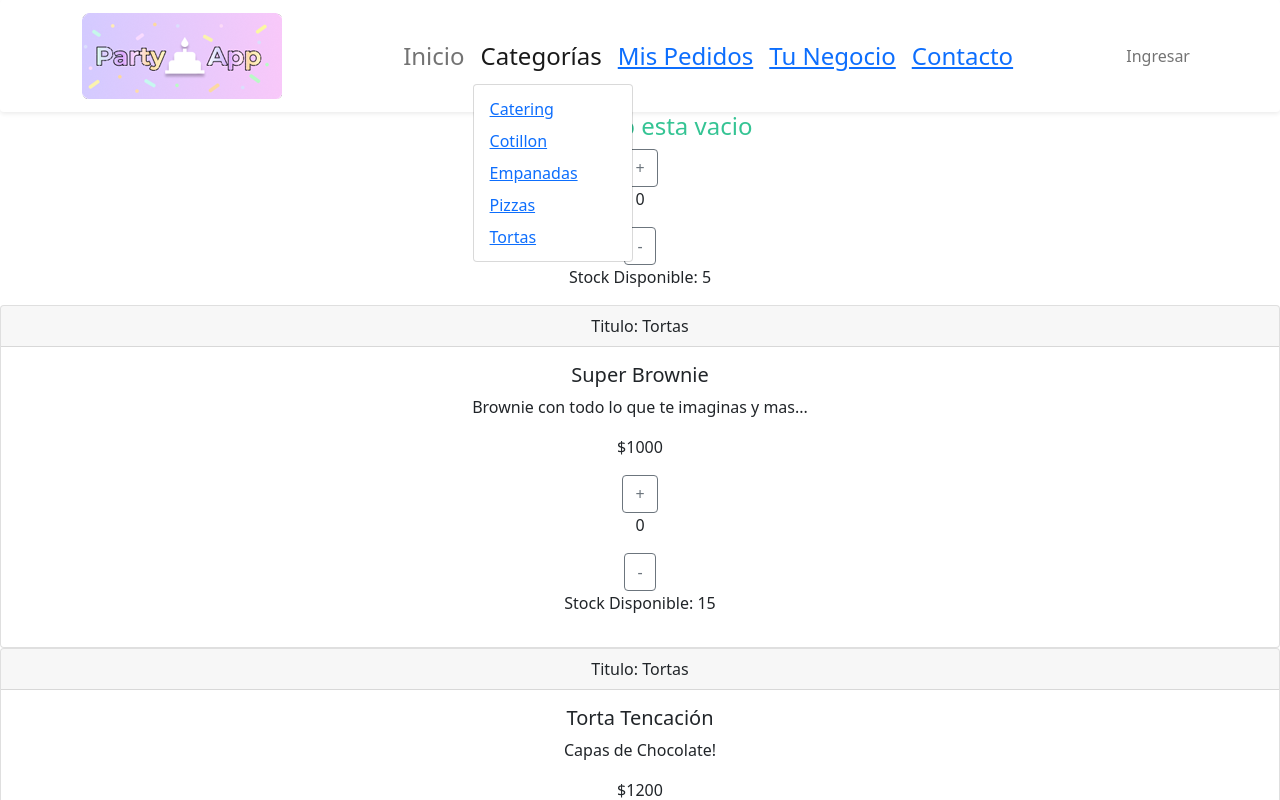
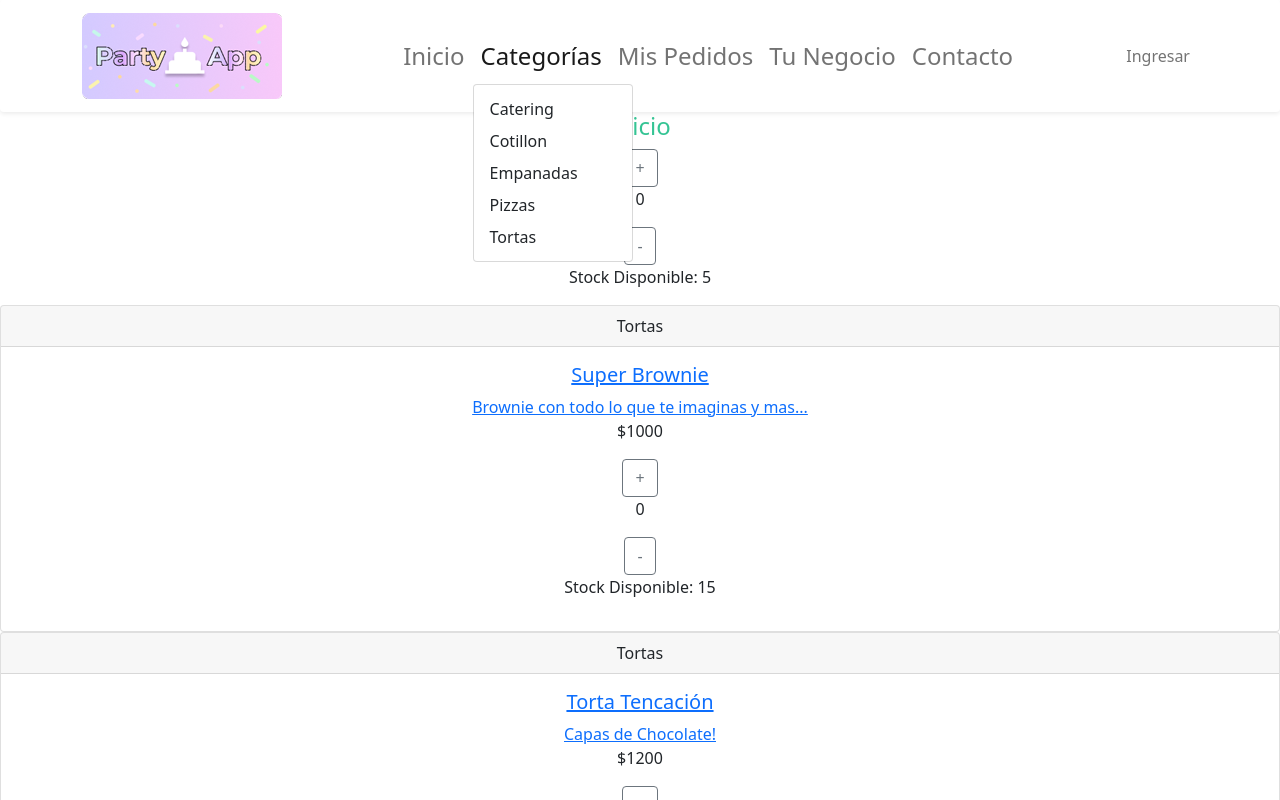
Before and after one commit to zeam2003/partyappweb, a React (Create React App) app: page / in a window 1280 px wide. Both pictures are taken after a click on the button "Categorías". Shown: the top 800 px of the page. Built offline with nearby package versions, Linux system fonts and the light colour scheme.

Commit message:
solucion de errores y mejoras

```diff
--- a/src/App.css
+++ b/src/App.css
@@ -23,3 +23,9 @@
 #navbarScrollingDropdown::after {
     display: none;
 }
+
+.spinner-center {
+    display: flex;
+    align-items: center;
+    justify-content: center;
+}
--- a/src/App.js
+++ b/src/App.js
@@ -3,6 +3,9 @@ import './App.css';
 import ItemListContainer from './components/Items/ItemListContainer'
 import NavBar from '../src/components/NavBar/NavBar'
 import { BrowserRouter, Switch, Route, Link } from 'react-router-dom'
+import ItemDetailContainer from './components/Items/itemDetailContainer/ItemDetailContainer';
+import ItemList from './components/Items/itemList/ItemList';
+import SpinnerGlobal from './components/varios/Spiner';
 
 
 function App() {
@@ -14,11 +17,28 @@ function App() {
         <NavBar />
         <Switch>
             <Route path="/" exact>
-                <ItemListContainer text = "Tu carrito esta vacio" />
+                <ItemListContainer text = "Inicio" />
             </Route>
-            <Route path="/catering" exact>
-                <ItemListContainer text = "Tu carrito esta vacio" />
+
+            <Route path="/mispedidos" exact>
+                <ItemListContainer text = "Mis Pedidos" />
             </Route>
+            <Route path="/tunegocio" exact>
+                <ItemListContainer text = "Tu Negocio" />
+            </Route>
+            <Route path="/contacto" exact component={SpinnerGlobal}>
+                <ItemListContainer text = "Contacto" />
+            </Route>
+            <Route path="/ingresar" exact>
+                <ItemListContainer text = "Ingresar" />
+            </Route>
+            <Route path="/:categoria/" exact component={SpinnerGlobal}>
+                <ItemList text = "Por id" />
+            </Route>
+            <Route path="/:categoria/:id" exact>
+                <ItemDetailContainer text = "Por id" />
+            </Route>
+
 
         </Switch>
 
--- a/src/components/Items/ItemListContainer.jsx
+++ b/src/components/Items/ItemListContainer.jsx
@@ -4,6 +4,8 @@ import ItemList from '../Items/itemList/ItemList'
 import ItemDetailContainer from './itemDetailContainer/ItemDetailContainer'
 
 export default function ItemListContainer(props) {
+
+
     return (
         <>
             <div className="text-center">
@@ -11,7 +13,7 @@ export default function ItemListContainer(props) {
             </div>
             <ItemCount stock='5'></ItemCount>
             <ItemList/>
-            <ItemDetailContainer />
+            {/*<ItemDetailContainer />*/}
         </>
     )
 }
--- a/src/components/Items/itemDetailContainer/ItemDetailContainer.jsx
+++ b/src/components/Items/itemDetailContainer/ItemDetailContainer.jsx
@@ -1,6 +1,7 @@
 import React, {useState, useEffect} from 'react'
 import data from '../../../data/data'
 import ItemDetail from '../../Items/itemDetailContainer/itemDetail/ItemDetail'
+import { useParams } from 'react-router-dom'
 
 
 
@@ -8,6 +9,9 @@ const ItemDetailContainer = () => {
 
     const [producto, setProducto] = useState([])
     const [cargando, setCargando] = useState(true)
+
+    const  {id} = useParams()
+
 
     useEffect(() => {
         const productos = () => {
@@ -18,7 +22,7 @@ const ItemDetailContainer = () => {
             })
         }
         productos().then((items) => {
-            const producto = items.find(producto => producto.id === '1')
+            const producto = items.find(producto => producto.id === id)
             setProducto(producto)
             // console.log(items);
             setCargando(false)
--- a/src/components/Items/itemList/ItemList.jsx
+++ b/src/components/Items/itemList/ItemList.jsx
@@ -2,33 +2,47 @@ import React, {useState, useEffect} from 'react'
 import data from '../../../data/data'
 import Item from '../../Items/itemList/item/Item'
 
+import { useParams } from 'react-router-dom'
+import SpinnerGlobal from '../../varios/Spiner'
 
 
 const ItemList = () => {
 
+    const { categoria } = useParams()
+    // console.log(categoria);
     const [productos, setProductos] = useState([])
     const [cargando, setCargando] = useState(true)
 
     useEffect(() => {
         const productos = () => {
             return new Promise((resolve, reject) => {
+                setCargando(true)
                 setTimeout(() => {
                     resolve(data)
                 }, 2000);
             })
         }
         productos().then((items) => {
-            setProductos(items)
-            console.log(items);
-            setCargando(false)
+            if(categoria != null || '') {
+               const productosFiltrados = items.filter(( producto ) => producto.categoria === categoria)
+               setProductos(productosFiltrados)
+                // console.log(items);
+               setCargando(false)
+            } else {
+                setProductos(items)
+                // console.log('no es igual la categoria',items);
+                setCargando(false)
+            }
+
         })
-    },[])
+    },[categoria])
 
     return(
         <>
-        {cargando ? <h3>Cargando...</h3> :
+        {cargando ? <SpinnerGlobal></SpinnerGlobal>
+             :
         productos.map((producto)=>
-            <Item key={producto.id} nombre={producto.nombre} desc={producto.desc} precio={producto.precio} categoria={producto.categoria} stock={producto.stock}/>
+            <Item key={producto.id} nombre={producto.nombre} desc={producto.desc} precio={producto.precio} categoria={producto.categoria} stock={producto.stock} id={producto.id}/>
         )
         }
         </>
--- a/src/components/Items/itemList/item/Item.jsx
+++ b/src/components/Items/itemList/item/Item.jsx
@@ -1,27 +1,32 @@
 import ItemCount from '../../ItemCount'
 import { Card, Button } from 'react-bootstrap'
+import { Link } from 'react-router-dom'
 
-const Item = ({nombre, desc, precio, categoria, stock}) => {
+const Item = ({nombre, desc, precio, categoria, stock, id}) => {
     return (
        <>
+       <div>
 
-       <div>
             <Card className="text-center">
-       <Card.Header>Titulo: {categoria}</Card.Header>
+
+            <Card.Header className="text-capitalize">{categoria}</Card.Header>
+
             <Card.Body>
+            <Link to={`/${categoria}/${id}`}>
                 <Card.Title>{nombre}</Card.Title>
                 <Card.Text>
                 {desc}
                 </Card.Text>
+            </Link>
                 <Card.Text>
                 ${precio}
                 </Card.Text>
                 <ItemCount stock={stock}/>
             </Card.Body>
             </Card>
-       </div>
 
 
+       </div>
        </>
     )
 }
--- a/src/components/NavBar/NavBar.jsx
+++ b/src/components/NavBar/NavBar.jsx
@@ -12,21 +12,20 @@ export default function NavBar() {
         <Navbar.Toggle aria-controls="responsive-navbar-nav" />
         <Navbar.Collapse id="responsive-navbar-nav">
           <Nav className="m-auto fuente-Nav">
-            <Nav.Link ><Link to="/"></Link>Inicio</Nav.Link>
+            <Nav.Link as={Link} to={"/"} >Inicio</Nav.Link>
             <NavDropdown title="Categorías" id="navbarScrollingDropdown">
-
-            <NavDropdown.Item ><Link to="/catering">Catering</Link></NavDropdown.Item>
-            <NavDropdown.Item ><Link to="/cotillon">Cotillon</Link></NavDropdown.Item>
-            <NavDropdown.Item ><Link to="/empanadas">Empanadas</Link></NavDropdown.Item>
-            <NavDropdown.Item ><Link to="/pizzas">Pizzas</Link></NavDropdown.Item>
-            <NavDropdown.Item ><Link to="/tortas">Tortas</Link></NavDropdown.Item>
+            <NavDropdown.Item as={Link} to={"/catering"}>Catering</NavDropdown.Item>
+            <NavDropdown.Item as={Link} to={"/cotillon"}>Cotillon</NavDropdown.Item>
+            <NavDropdown.Item as={Link} to={"/empanadas"}>Empanadas</NavDropdown.Item>
+            <NavDropdown.Item as={Link} to={"/pizzas"}>Pizzas</NavDropdown.Item>
+            <NavDropdown.Item as={Link} to={"/tortas"}>Tortas</NavDropdown.Item>
             </NavDropdown>
-            <Nav.Link ><Link to="/">Mis Pedidos</Link></Nav.Link>
-            <Nav.Link ><Link to="/">Tu Negocio</Link></Nav.Link>
-            <Nav.Link ><Link to="/">Contacto</Link></Nav.Link>
+            <Nav.Link  as={Link} to={"/mispedidos"}>Mis Pedidos</Nav.Link>
+            <Nav.Link as={Link} to={"/tunegocio"}>Tu Negocio</Nav.Link>
+            <Nav.Link as={Link} to={"/contacto"}>Contacto</Nav.Link>
           </Nav>
           <Nav>
-            <Nav.Link href="#deets">Ingresar</Nav.Link>
+            <Nav.Link as={Link} to={"/ingresar"}>Ingresar</Nav.Link>
           </Nav>
         </Navbar.Collapse>
         </Container>
--- /dev/null
+++ b/src/components/varios/Spiner.jsx
@@ -0,0 +1,15 @@
+import { Spinner } from 'react-bootstrap'
+
+const SpinnerGlobal = () => {
+    return(
+        <>
+        <div className="spinner-center">
+        <Spinner animation="border" variant="primary" size="lg"></Spinner><span > Cargando...</span>
+        </div>
+
+        </>
+    )
+
+}
+
+export default SpinnerGlobal
--- a/src/data/data.js
+++ b/src/data/data.js
@@ -3,7 +3,7 @@ const data = [{
         nombre: 'Super Brownie',
         desc: 'Brownie con todo lo que te imaginas y mas...',
         precio: '1000',
-        categoria: 'Tortas',
+        categoria: 'tortas',
         stock: '15',
         negocio: 'Pepe Tortas',
         imagen: './iamges/tortabrownie.jpg'
@@ -13,7 +13,7 @@ const data = [{
         nombre: 'Torta Tencación',
         desc: 'Capas de Chocolate!',
         precio: '1200',
-        categoria: 'Tortas',
+        categoria: 'tortas',
         stock: '12',
         negocio: 'Tor-tita',
         imagen: './iamges/tortatentacion.jpg'
@@ -23,7 +23,7 @@ const data = [{
         nombre: 'Cheese Cake',
         desc: 'Estilo Americana',
         precio: '1600',
-        categoria: 'Tortas',
+        categoria: 'tortas',
         stock: '5',
         negocio: 'Delicadas',
         imagen: './iamges/cheesecake.jpg'
@@ -33,7 +33,7 @@ const data = [{
         nombre: 'Jamon y Morrones',
         desc: 'Clasica Jamon y Morrones',
         precio: '750',
-        categoria: 'Pizzas',
+        categoria: 'pizzas',
         stock: '60',
         negocio: 'Don Pizza',
         imagen: './iamges/jym.jpg'
@@ -43,7 +43,7 @@ const data = [{
         nombre: 'Muzzarella',
         desc: 'Pura Muzza',
         precio: '700',
-        categoria: 'Pizzas',
+        categoria: 'pizzas',
         stock: '100',
         negocio: 'Don Pizza',
         imagen: './iamges/muzza.jpg'
@@ -53,7 +53,7 @@ const data = [{
         nombre: 'Mexicana de Carne',
         desc: 'Base de tomate y queso cubierta con carne picada, cebolla y rodajas de aguacate',
         precio: '1200',
-        categoria: 'Pizzas',
+        categoria: 'pizzas',
         stock: '20',
         negocio: 'Don Pizza',
         imagen: './iamges/mc.jpg'
@@ -63,7 +63,7 @@ const data = [{
         nombre: 'Pizza Blanca',
         desc: 'No lleva tomate, ni carne, pero está llena de sabor y personalidad gracias al conjunto de quesos que lleva',
         precio: '1200',
-        categoria: 'Pizzas',
+        categoria: 'pizzas',
         stock: '20',
         negocio: 'Don Pizza',
         imagen: './iamges/mc.jpg'
@@ -73,7 +73,7 @@ const data = [{
         nombre: 'Coca Cola',
         desc: 'Clasica',
         precio: '180',
-        categoria: 'Bebidas',
+        categoria: 'bebidas',
         stock: '180',
         negocio: 'Carrefour',
         imagen: './iamges/cc.jpg'
@@ -83,7 +83,7 @@ const data = [{
         nombre: 'Coca Cola',
         desc: 'Light',
         precio: '190',
-        categoria: 'Bebidas',
+        categoria: 'bebidas',
         stock: '150',
         negocio: 'Carrefour',
         imagen: './iamges/ccl.jpg'
@@ -93,7 +93,7 @@ const data = [{
         nombre: 'Quilmes Cristal',
         desc: 'Cerveza Rubia',
         precio: '150',
-        categoria: 'Bebidas',
+        categoria: 'bebidas',
         stock: '200',
         negocio: 'Carrefour',
         imagen: './iamges/cq.jpg'
@@ -103,7 +103,7 @@ const data = [{
         nombre: 'Gatorade Naranja',
         desc: 'Naranja',
         precio: '155',
-        categoria: 'Bebidas',
+        categoria: 'bebidas',
         stock: '80',
         negocio: 'Carrefour',
         imagen: './iamges/gn.jpg'
@@ -113,7 +113,7 @@ const data = [{
         nombre: 'Carne',
         desc: 'Carne Clasica',
         precio: '1200',
-        categoria: 'Empanadas',
+        categoria: 'empanadas',
         stock: '120',
         negocio: 'El Noble',
         imagen: './iamges/cc.jpg'
@@ -123,7 +123,7 @@ const data = [{
         nombre: 'Carne Cuchillo',
         desc: 'Carne Cortada a Cuchillo',
         precio: '1200',
-        categoria: 'Empanadas',
+        categoria: 'empanadas',
         stock: '120',
         negocio: 'El Noble',
         imagen: './iamges/ccc.jpg'
@@ -133,7 +133,7 @@ const data = [{
         nombre: 'Carne picante',
         desc: 'Carne muy picante',
         precio: '1200',
-        categoria: 'Empanadas',
+        categoria: 'empanadas',
         stock: '120',
         negocio: 'El Noble',
         imagen: './iamges/cp.jpg'
@@ -143,7 +143,7 @@ const data = [{
         nombre: 'Sandwich de Miga Simples 24u',
         desc: 'Simples Jamon y Queso',
         precio: '1000',
-        categoria: 'Catering',
+        categoria: 'catering',
         stock: '120',
         negocio: 'La Fabrica',
         imagen: './iamges/smjyqs24.jpg'
@@ -153,7 +153,7 @@ const data = [{
         nombre: 'Sandwich de Miga Triples 24u',
         desc: 'Simples Jamon y Queso',
         precio: '1800',
-        categoria: 'Catering',
+        categoria: 'catering',
         stock: '120',
         negocio: 'La Fabrica',
         imagen: './iamges/smjyqt24.jpg'
@@ -163,7 +163,7 @@ const data = [{
         nombre: 'Mini Sandwich Gourmet',
         desc: 'Pollo, queso gruyere, chutney de cebolla morada, mix de hojas verdes y cream cheese en baguetín',
         precio: '1700',
-        categoria: 'Catering',
+        categoria: 'catering',
         stock: '120',
         negocio: 'La Fabrica',
         imagen: './iamges/msg.jpg'
@@ -173,7 +173,7 @@ const data = [{
         nombre: 'Combo Cotillon Luminoso',
         desc: 'Led Neon 50 Personas',
         precio: '1999',
-        categoria: 'Cotillon',
+        categoria: 'cotillon',
         stock: '10',
         negocio: 'CyP',
         imagen: './iamges/ccl.jpg'
@@ -183,7 +183,7 @@ const data = [{
         nombre: 'Kit Decoración Cumpleaños',
         desc: 'Varios Modelos',
         precio: '1679',
-        categoria: 'Cotillon',
+        categoria: 'cotillon',
         stock: '4',
         negocio: 'CyP',
         imagen: './iamges/kdc.jpg'
@@ -193,7 +193,7 @@ const data = [{
         nombre: 'Cortina Metalizada',
         desc: 'Fluo, Rosa y Amarillo ',
         precio: '359',
-        categoria: 'Cotillon',
+        categoria: 'cotillon',
         stock: '11',
         negocio: 'CyP',
         imagen: './iamges/cm.jpg'
```
Lines whose indentation alone changed are shown as unchanged.
